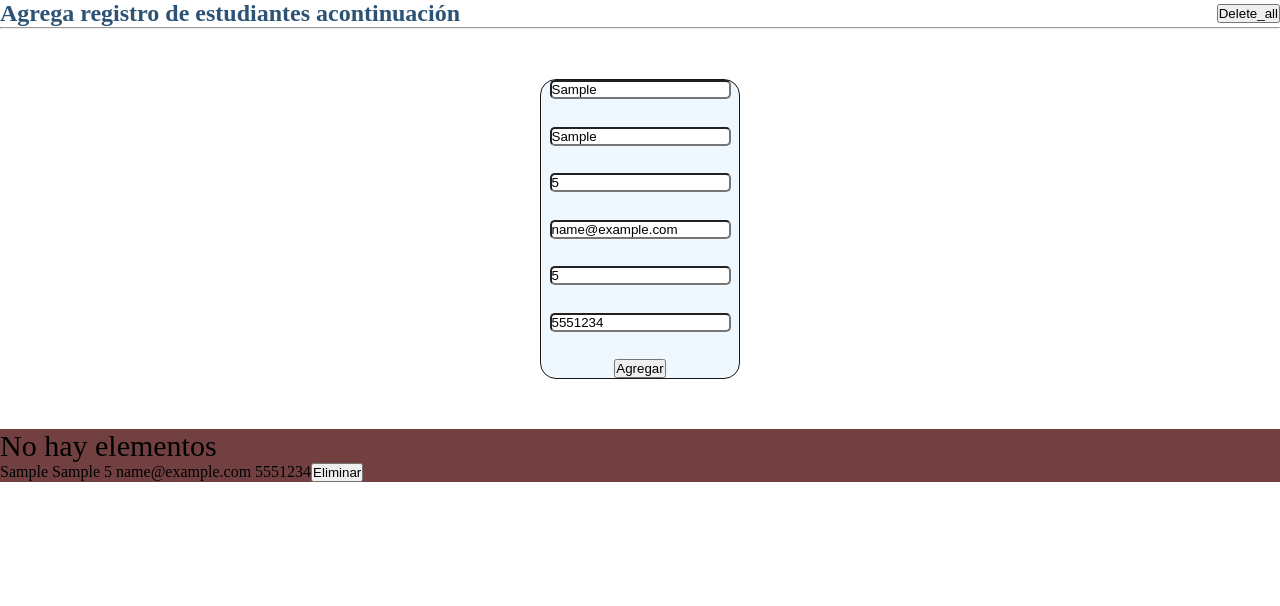
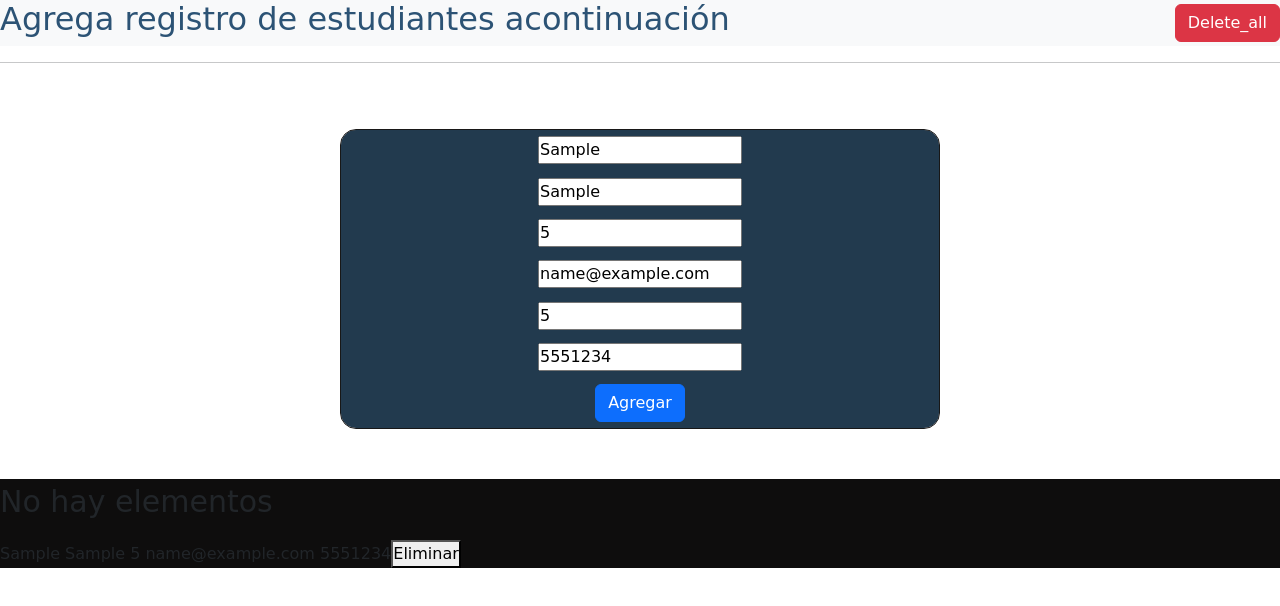
Before and after one commit to Diegofa/Crud_CompleteLS, a plain HTML site: page index.html in a window 1280 px wide. Both pictures are taken after typing "Sample", "Sample", "5", "name@example.com", "5", "5551234" into the empty fields and a click on the button "Agregar". Drawn offline with nearby package versions, Linux system fonts and the light colour scheme; a web font is replaced by a local one.

Commit message:
Agregando algo de CSS

```diff
--- a/index.css
+++ b/index.css
@@ -2,7 +2,12 @@
     box-sizing: border-box;
     margin: 0;
     padding: 0;
+    font-family: 'Shantell Sans', cursive;
 }
+.navega{
+
+}
+
 
 .encabezado{
     display: flex;
@@ -21,7 +26,7 @@ p{
 
 }
 div .formulario{
-    background-color: aliceblue;
+    background-color: rgb(34, 58, 78);
     gap: 10px;
     display: flex;
     flex-direction: column;
@@ -31,15 +36,10 @@ div .formulario{
     border-radius: 1em;
     margin: 50px 50px;
     height: 300px;
-    width: 200px;
+    width: 600px;
 }
 
-.formulario input{
-    justify-content: center;
-    border-radius: 5px;
-    width: max-content;
-    height: max-content;
+
+.content{
+    background-color: rgb(14, 13, 13);
 }
-.content{
-    background-color: rgb(114, 64, 64);
-}
--- a/index.html
+++ b/index.html
@@ -6,24 +6,36 @@
     <meta name="viewport" content="width=device-width, initial-scale=1.0">
     <title>LocalStyorage_Estudiantes</title>
     <link rel="stylesheet" href="index.css">
+    <!-- Latest compiled and minified CSS -->
+<link href="https://cdn.jsdelivr.net/npm/bootstrap@5.2.3/dist/css/bootstrap.min.css" rel="stylesheet">
+
+<!-- Latest compiled JavaScript -->
+<script src="https://cdn.jsdelivr.net/npm/bootstrap@5.2.3/dist/js/bootstrap.bundle.min.js"></script>
+<link rel="preconnect" href="https://fonts.googleapis.com">
+<link rel="preconnect" href="https://fonts.gstatic.com" crossorigin>
+<link href="https://fonts.googleapis.com/css2?family=Shantell+Sans:wght@300&display=swap" rel="stylesheet">
 </head>
 <body>
     <main>
+        <nav class=" navega navbar-expand-sm bg-light navbar-light">
     <div class="encabezado">
         <h2>Agrega registro de estudiantes acontinuación</h2>
 
-        <button id="delete-btn">Delete_all</button>
+        <button id="delete-btn" class="btn btn-danger">Delete_all</button>
     </div>
+
+</nav>
+
     <hr>
      <div class="container">
-        <form class="formulario">
+        <form class="formulario form-control">
         <input type="text" name="nombres" id="nombre" placeholder="Ingresa Nombres">
         <input type="text" name="apellidos" id="apellido" placeholder="Ingresa Apellidos">
         <input type="number" name="edad" id="edad" placeholder="Ingresa edad">
         <input type="email" name="email" id="email" placeholder="Ingresa correo">
         <input type="number" name="grado" id="grado" placeholder="Ingresa grado alumno">
         <input type="tel" name="telefono" id="telefono" placeholder="Ingresa teléfono">
-        <button id="agregar">Agregar</button>
+        <button id="agregar" class="btn btn-primary">Agregar</button>
     </form>
     </div>
         <div class="content"></div>
--- a/index.js
+++ b/index.js
@@ -33,10 +33,9 @@ document.addEventListener("DOMContentLoaded", () => {
       div_estudiantes.appendChild(button_eliminar);
 
       // Se agrega la función de eliminar del botón
-      button_eliminar.onclick = ()=>{
-        elimiarLocalST(i,Estudiantes);
-
-      }
+      button_eliminar.onclick = () => {
+        elimiarLocalST(i, Estudiantes);
+      };
 
       // Agregar textos y boton
       div_estudiantes.appendChild(estudiantes_grado);
@@ -60,22 +59,23 @@ document.addEventListener("DOMContentLoaded", () => {
     const estTel = input_telefono.value;
 
     const Estudiante = {
-      // Seguardan los datos capturados en los imput en un objeto
+      // Seguardan los datos capturados en los imput en un objeto JSON
       // Key    :  Value
-      Nombre: estName,
-      Apellido: estLastName,
-      Edad: estAge,
-      Correo: estMail,
-      Grado: estGrado,
-      Telefono: estTel,
+      "Nombre": estName,
+      "Apellido": estLastName,
+      "Edad": estAge,
+      "Correo": estMail,
+      "Grado": estGrado,
+      "Telefono": estTel,
     };
     console.log(Estudiante);
     Estudiantes.push(Estudiante);
     console.log(Estudiantes);
-    localStorage.setItem('Estudiantes', JSON.stringify(Estudiantes)) //setItem si existe lo actualiza si no existe lo crea
+    localStorage.setItem('Estudiantes', JSON.stringify(Estudiantes)); //setItem si existe lo actualiza si no existe lo crea
     localStorage.clear(); //    Limpia el contenedor
 
-    for (let i = 0; i < Estudiantes.length; i++) { // Llena el contenedor con la iteración
+    for (let i = 0; i < Estudiantes.length; i++) {
+      // Llena el contenedor con la iteración
       // Crear elemento div
       const div_estudiantes = document.createElement("div");
       const estudiantes_grado = document.createTextNode(
@@ -89,10 +89,9 @@ document.addEventListener("DOMContentLoaded", () => {
       div_estudiantes.appendChild(button_eliminar);
 
       // Se agrega la función de eliminar del botón
-      button_eliminar.onclick = ()=>{
-        elimiarLocalST(i,Estudiantes);
-
-      }
+      button_eliminar.onclick = () => {
+        elimiarLocalST(i, Estudiantes);
+      };
 
       // Agregar textos y boton
       div_estudiantes.appendChild(estudiantes_grado);
@@ -112,15 +111,14 @@ document.addEventListener("DOMContentLoaded", () => {
     content_div.append(parrafo);
   });
 
-
-
   //Función de eliminar registros del LocalStorage
   //--> Sepuede usar splice, filter,
-  function elimiarLocalST(i, Estudiantes){
-    Estudiantes.splice(i,1);
+  function elimiarLocalST(i, Estudiantes) {
+    Estudiantes.splice(i, 1);
     localStorage.clear();
-    localStorage.setItem('Estudiantes', JSON.stringify(Estudiantes));
-    for (let i = 0; i < Estudiantes.length; i++) { // Llena el contenedor con la iteración
+    localStorage.setItem("Estudiantes", JSON.stringify(Estudiantes));
+    for (let i = 0; i < Estudiantes.length; i++) {
+      // Llena el contenedor con la iteración
       // Crear elemento div
       const div_estudiantes = document.createElement("div");
       const estudiantes_grado = document.createTextNode(
@@ -134,10 +132,9 @@ document.addEventListener("DOMContentLoaded", () => {
       div_estudiantes.appendChild(button_eliminar);
 
       // Se agrega la función de eliminar del botón
-      button_eliminar.onclick = ()=>{
-        elimiarLocalST(i,Estudiantes);
-
-      }
+      button_eliminar.onclick = () => {
+        elimiarLocalST(i, Estudiantes);
+      };
 
       // Agregar textos y boton
       div_estudiantes.appendChild(estudiantes_grado);
@@ -145,6 +142,5 @@ document.addEventListener("DOMContentLoaded", () => {
 
       content_div.appendChild(div_estudiantes);
     }
-
   }
 });
```
Lines whose indentation alone changed are shown as unchanged.
